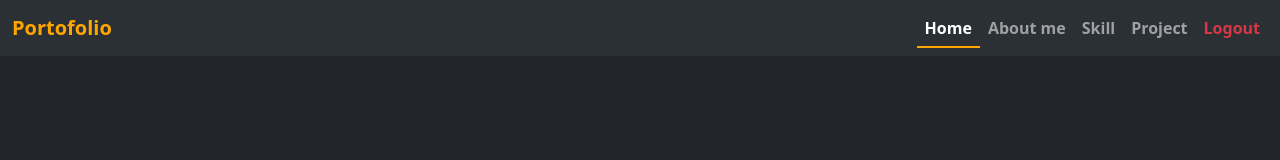
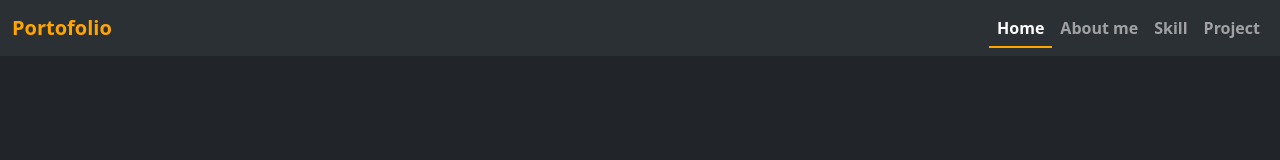
Before and after one commit to ulomaster/Portofolio, a plain HTML site: page index.html in a window 1280 px wide. Shown: the top 160 px of the page. Drawn offline with nearby package versions, Linux system fonts and the light colour scheme.

Commit message:
index.html

```diff
--- a/index.html
+++ b/index.html
@@ -31,9 +31,6 @@
                 </li>
                 <li class="nav-item">
                     <a class="nav-link" aria-current="page" href="#prjct">Project</a>
-                </li>
-                <li class="nav-item">
-                    <a class="text-danger nav-link" aria-current="page" href="./logout.php">Logout</a>
                 </li>
                 </ul>
             </div>
```
